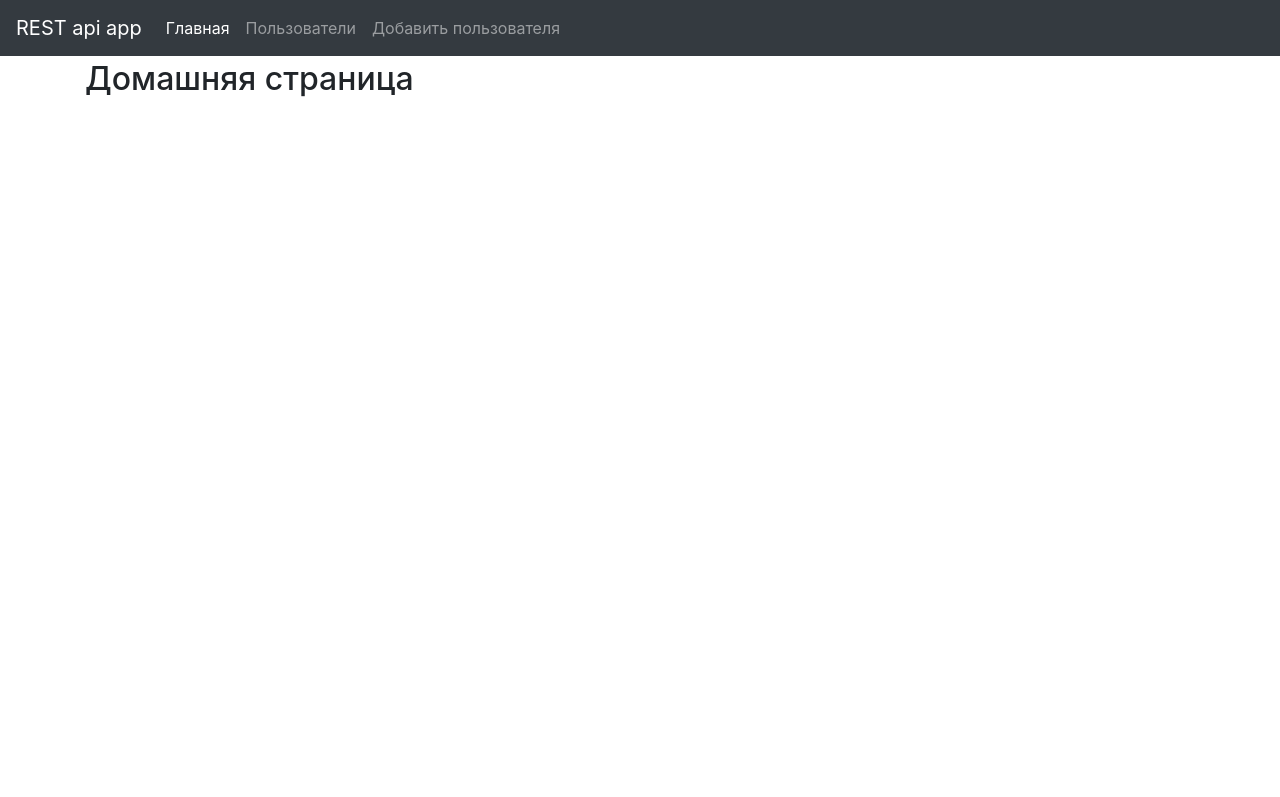
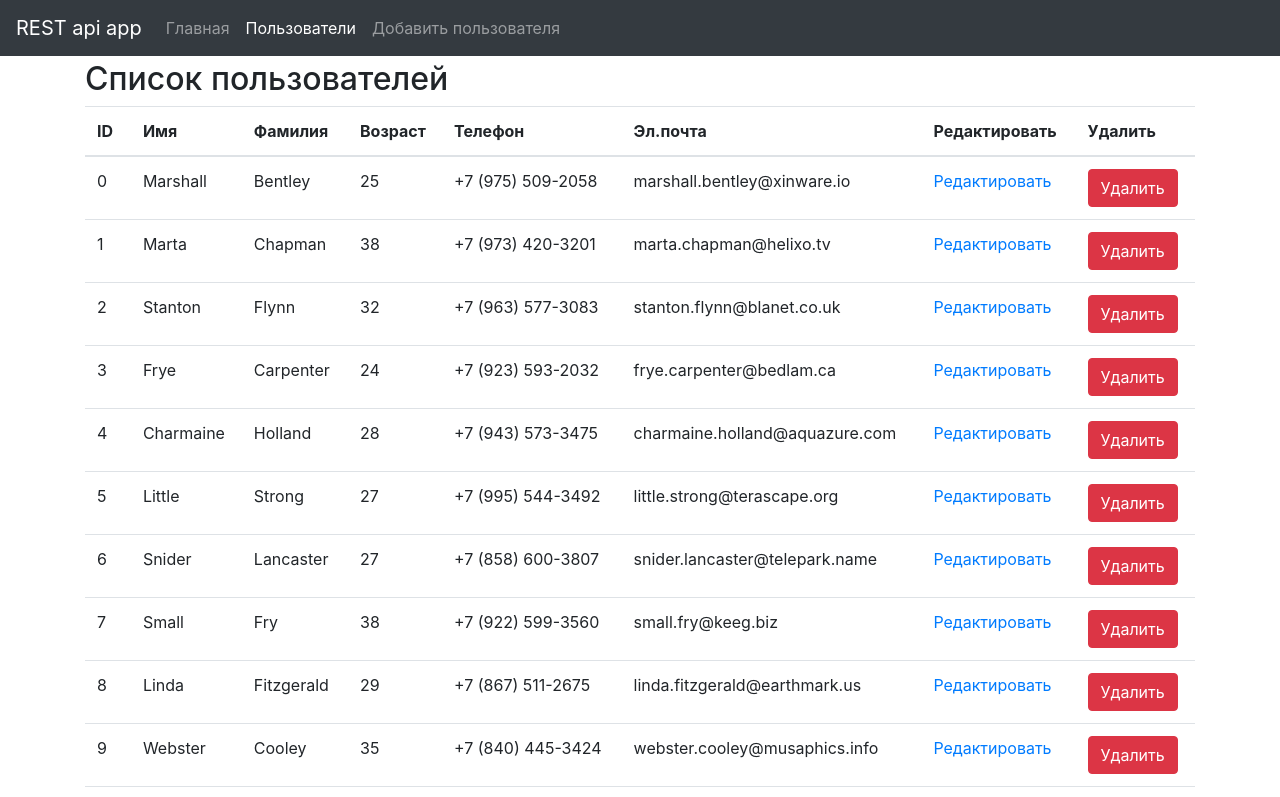
Before and after one commit to guitaroff/vue-cli-20190225, a Vue app: page /users in a window 1280 px wide. Shown: the top 797 px of the page. Built offline with nearby package versions, Linux system fonts and the light colour scheme; data requests are answered from the project's data file.

Commit message:
axios defaults and other fix

```diff
--- /dev/null
+++ b/src/axios.js
@@ -0,0 +1,7 @@
+import axios from 'axios'
+
+const instance = axios.create({
+  baseURL: 'http://localhost:3004'
+})
+
+export default instance
--- a/src/main.js
+++ b/src/main.js
@@ -1,6 +1,6 @@
 import Vue from 'vue'
 import App from '@/App.vue'
-import router from '@/router'
+import router from '@/router.js'
 
 import 'bootstrap/dist/css/bootstrap.css'
 
--- a/src/router.js
+++ b/src/router.js
@@ -5,6 +5,7 @@
 
 export default new Router({
   linkActiveClass: 'active',
+  mode: 'history',
   routes: [
     {
       path: '/',
--- a/src/views/CreateUser.vue
+++ b/src/views/CreateUser.vue
@@ -8,7 +8,7 @@
 </template>
 
 <script>
-import axios from 'axios'
+import axios from '@/axios.js'
 
 export default {
   name: 'CreateUser',
@@ -22,7 +22,7 @@
   },
   computed: {
     url() {
-      return 'http://localhost:3004/users'
+      return '/users'
     }
   },
   methods: {
--- a/src/views/EditUser.vue
+++ b/src/views/EditUser.vue
@@ -11,7 +11,7 @@
 </template>
 
 <script>
-import axios from 'axios'
+import axios from '@/axios.js'
 
 export default {
   name: 'EditUser',
@@ -28,7 +28,7 @@
       return this.$route.params.id
     },
     url() {
-      return 'http://localhost:3004/users/' + this.id
+      return '/users/' + this.id
     }
   },
   mounted() {
--- a/src/views/Users.vue
+++ b/src/views/Users.vue
@@ -9,7 +9,7 @@
 </template>
 
 <script>
-import axios from 'axios'
+import axios from '@/axios.js'
 
 export default {
   name: 'Users',
@@ -27,7 +27,7 @@
   methods: {
     loadUsers() {
       axios
-        .get('http://localhost:3004/users')
+        .get('/users')
         .then(response => response.data)
         .then(users => {
           this.users = users
@@ -35,8 +35,9 @@
     },
     deleteUser(user) {
       axios
-        .delete('http://localhost:3004/users/' + user.id)
+        .delete('/users/' + user.id)
         .then(() => {
+          this.loadUsers()
           this.$router.push('/users')
         })
         .catch(error => {
```
